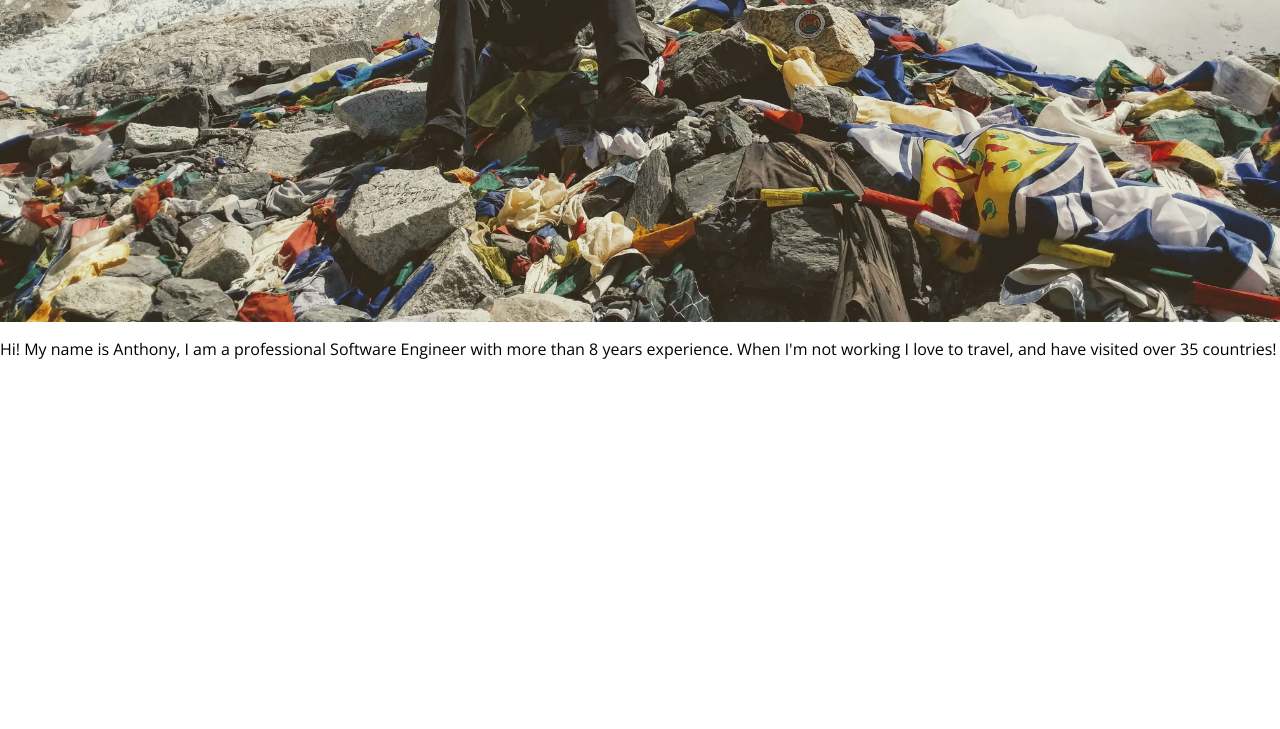
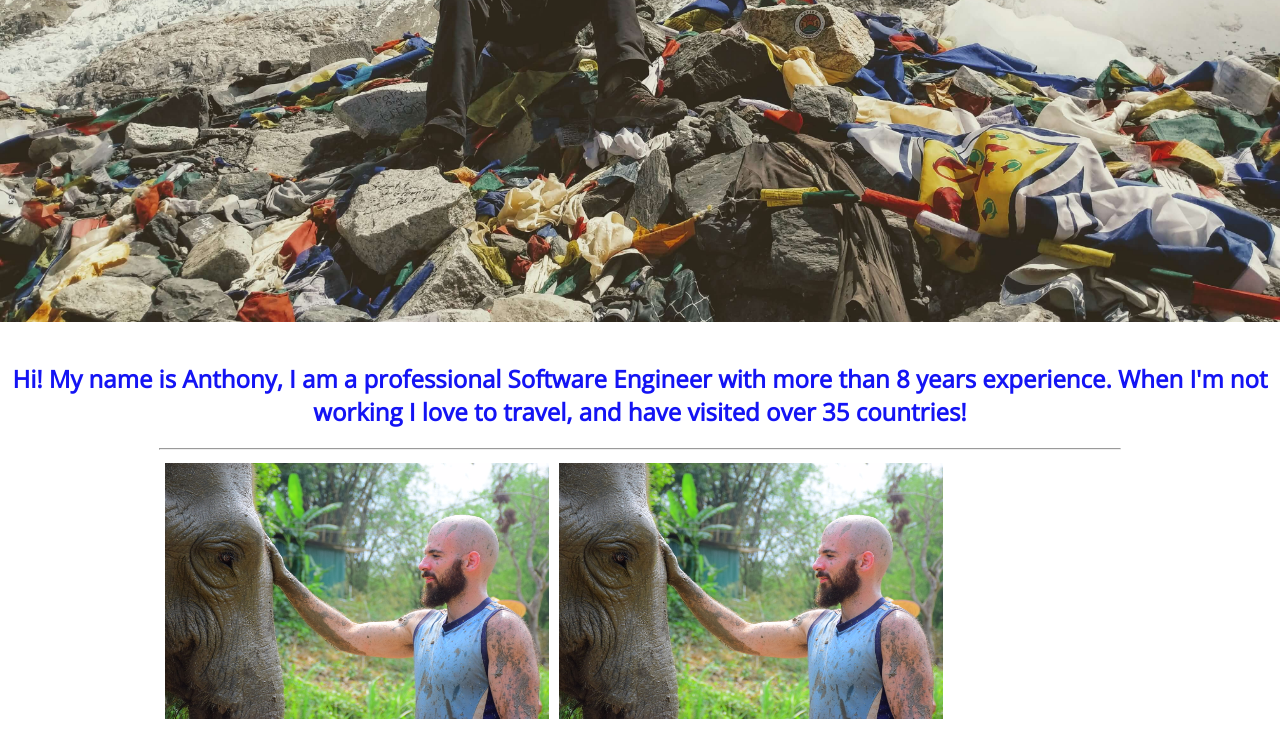
Before and after one commit to AnthonyPaulozza/AnthonyPaulozza.github.io, a plain HTML site: page index.html in a window 1280 px wide. Shown: the part 529-1258 px from the top of the page. Before the commit the page ends 889 px from the top, so only its background shows below. Drawn offline with nearby package versions, Linux system fonts and the light colour scheme.

Commit message:
Site WIP

```diff
--- a/index.html
+++ b/index.html
@@ -34,12 +34,21 @@
         </div>
 
         <div id="about" class="about-wrapper">
-          <div class="about-header">
-            <p>Hi!  My name is Anthony, I am a professional Software Engineer with more than 8 years experience.
+          <div class="about-breif">
+            <h2>Hi!  My name is Anthony, I am a professional Software Engineer with more than 8 years experience.
               When I'm not working I love to travel, and have visited over 35 countries!
-            </p>
+            </h2>
           </div>
-        </div>
+          <hr width="75%">
+          <div class="row">
+              <div class="column">
+                <img src="img/bio.jpg" alt="Snow" style="width:100%">
+              </div>
+              <div class="column">
+                <img src="img/bio.jpg" alt="Forest" style="width:100%">
+              </div>
+            </div>
+         </div>
   </body>
 
 
--- a/style.css
+++ b/style.css
@@ -30,7 +30,34 @@ html, body {
     top: 50%;
     left: 70%;
     transform: translate(-50%, -50%);
-  }
+}
+
+.about-wrapper {
+  padding-top: 20px;
+}
+
+.about-breif{
+  text-align: center;
+  color: #1414f4
+}
+
+.column {
+  float: left;
+  width: 40%;
+  padding: 5px;
+}
+
+.row {
+  margin: auto;
+  width: 75%;
+}
+
+/* Clear floats after image containers */
+.row::after {
+  content: "";
+  clear: both;
+  display: table;
+}
 
   /* Add a black background color to the top navigation */
 .topnav {
```
Also changed, not shown: img/bio.jpg (added).
